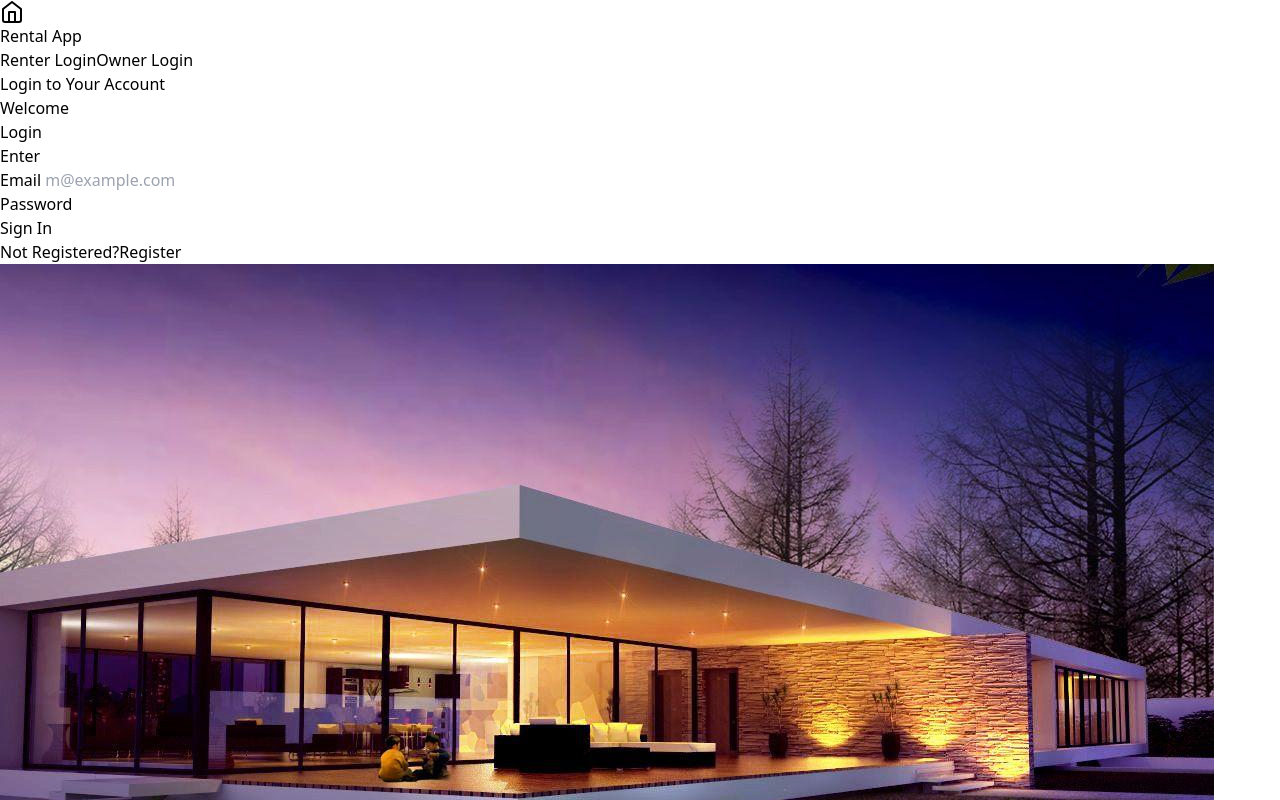
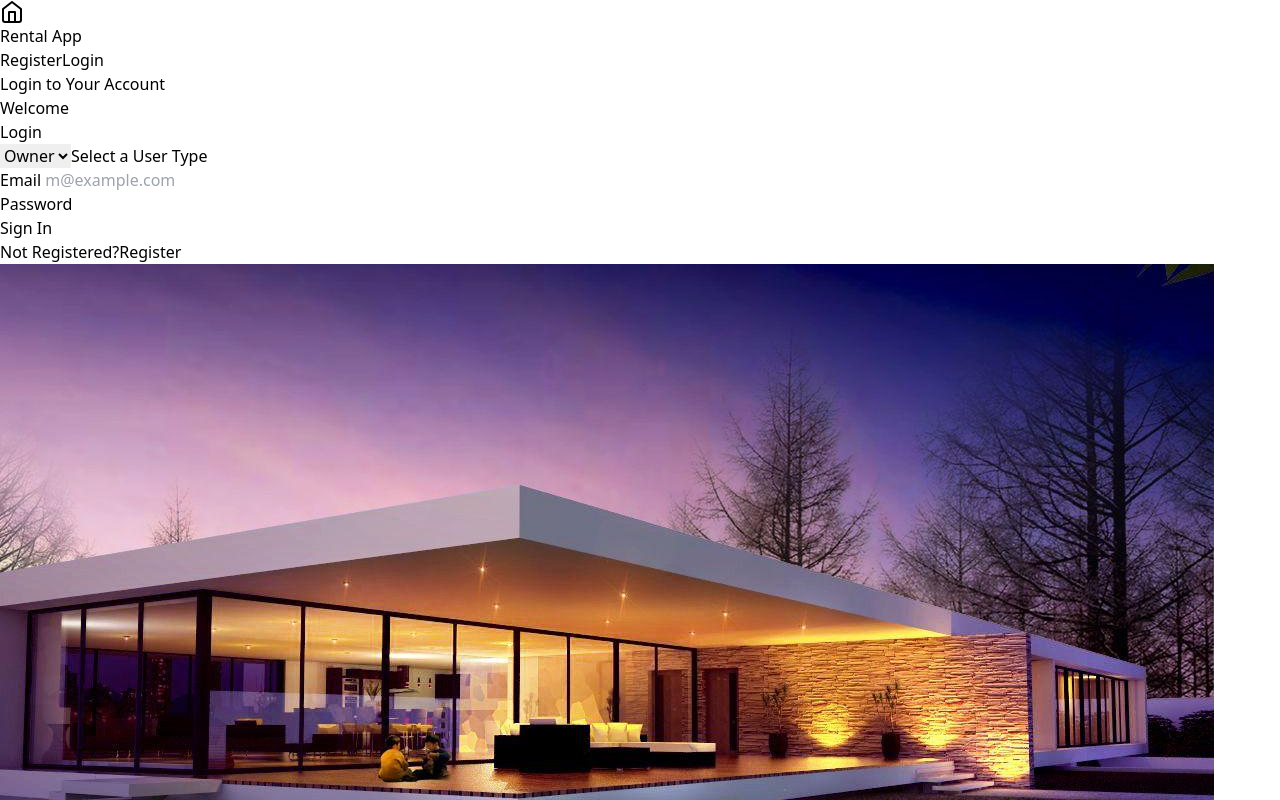
Before and after one commit to Madhavv1GitHub/HOUSE-RENT-APP-USING-MERN, a React (Vite) app in the folder frontend/: page /login in a window 1280 px wide. Shown: the top 800 px of the page. Built offline with nearby package versions, Linux system fonts and the light colour scheme.

Commit message:
"backend started"

```diff
--- a/frontend/src/components/Cards.jsx
+++ b/frontend/src/components/Cards.jsx
@@ -11,7 +11,7 @@
                 />
                 <div class="p-6">
                     <h3 class="text-lg font-semibold">Cozy Apartment</h3>
-                    <p class="text-muted-foreground">2 Beds, 1 Ba</p>
+                    <p class="text-muted-foreground">2 Beds, 1 Bath</p>
                     <p class="text-lg font-bold">$1,500/month</p>
                 </div>
                 <div class="flex items-center p-6">
--- a/frontend/src/components/Header.jsx
+++ b/frontend/src/components/Header.jsx
@@ -13,13 +13,13 @@
                         <path d="m3 9 9-7 9 7v11a2 2 0 0 1-2 2H5a2 2 0 0 1-2-2z"></path>
                         <polyline points="9 22 9 12 15 12 15 22"></polyline>
                     </svg>
-                    <span class="text-xl font-bold">Rental App</span>
+                    <span class="text-xl font-bold">Rental App{user && <span class="pl-8">{user}</span>}</span>
                 </a>
 
                 <div class="flex items-center gap-2">
 
-                    <button onClick={()=>{navigate("/login") ; setRole('Owner')}}   class="bg-black text-white border border-gray-300 inline-flex h-9 items-center justify-center whitespace-nowrap rounded-md px-3 text-sm font-medium transition-colors focus:outline-none focus:ring-2 focus:ring-white focus:ring-offset-2 hover:bg-gray-800 hover:underline hover:underline-offset-4 hover:decoration-white disabled:pointer-events-none disabled:opacity-50"  >Renter Login</button>
-                    <button onClick={()=>{navigate("/login") ; setRole('Reneter')}}     class="bg-black text-white border border-gray-300 inline-flex h-9 items-center justify-center whitespace-nowrap rounded-md px-3 text-sm font-medium transition-colors focus:outline-none focus:ring-2 focus:ring-white focus:ring-offset-2 hover:bg-gray-800 hover:underline hover:underline-offset-4 hover:decoration-white disabled:pointer-events-none disabled:opacity-50"  >Owner Login</button>
+                    <button onClick={()=>{navigate("/Register")}} class="bg-black text-white border border-gray-300 inline-flex h-9 items-center justify-center whitespace-nowrap rounded-md px-3 text-sm font-medium transition-colors focus:outline-none focus:ring-2 focus:ring-white focus:ring-offset-2 hover:bg-gray-800 hover:underline hover:underline-offset-4 hover:decoration-white disabled:pointer-events-none disabled:opacity-50"  >Register</button>
+                    <button onClick={()=>{navigate("/login")}}    class="bg-black text-white border border-gray-300 inline-flex h-9 items-center justify-center whitespace-nowrap rounded-md px-5 text-sm font-medium transition-colors focus:outline-none focus:ring-2 focus:ring-white focus:ring-offset-2 hover:bg-gray-800 hover:underline hover:underline-offset-4 hover:decoration-white disabled:pointer-events-none disabled:opacity-50"  >Login</button>
                 </div>
 
             </header>
--- a/frontend/src/modules/common/Login.jsx
+++ b/frontend/src/modules/common/Login.jsx
@@ -16,20 +16,32 @@
                                         <h1 class="text-3xl font-bold tracking-tighter sm:text-5xl xl:text-6xl/none">Login to Your Account</h1>
                                         <p class="text-muted-foreground max-w-[600px] md:text-xl">Welcome</p>
                                     </div>
-                                    <form action="/submitted"method=''>
+                                    <form action="/submitted" method=''>
                                         <div class="bg-card text-card-foreground w-full max-w-md rounded-lg border shadow-sm" data-v0-t="card">
                                             <div class="flex flex-col space-y-1 p-6">
                                                 <h3 class="whitespace-nowrap text-2xl font-semibold tracking-tight">Login</h3>
-                                            <p class="text-muted-foreground text-sm">Enter</p>
+
+                                            </div>
+                                            <div class="relative h-10 w-72 min-w-[200px] ml-6">
+                                                <select
+                                                    class="peer h-full w-full rounded-[7px] border border-blue-gray-200 border-t-transparent bg-transparent px-3 py-2.5 font-sans text-sm font-normal text-blue-gray-700 outline outline-0 transition-all placeholder-shown:border placeholder-shown:border-blue-gray-200 placeholder-shown:border-t-blue-gray-200 empty:!bg-gray-900 focus:border-2 focus:border-gray-900 focus:border-t-transparent focus:outline-0 disabled:border-0 disabled:bg-blue-gray-50">
+                                                    <option value="Owner">Owner</option>
+                                                    <option value="Renter">Renter</option>
+
+                                                </select>
+                                                <label
+                                                    class="before:content[' '] after:content[' '] pointer-events-none absolute left-0 -top-1.5 flex h-full w-full select-none text-[11px] font-normal leading-tight text-blue-gray-400 transition-all before:pointer-events-none before:mt-[6.5px] before:mr-1 before:box-border before:block before:h-1.5 before:w-2.5 before:rounded-tl-md before:border-t before:border-l before:border-blue-gray-200 before:transition-all after:pointer-events-none after:mt-[6.5px] after:ml-1 after:box-border after:block after:h-1.5 after:w-2.5 after:flex-grow after:rounded-tr-md after:border-t after:border-r after:border-blue-gray-200 after:transition-all peer-placeholder-shown:text-sm peer-placeholder-shown:leading-[3.75] peer-placeholder-shown:text-blue-gray-500 peer-placeholder-shown:before:border-transparent peer-placeholder-shown:after:border-transparent peer-focus:text-[11px] peer-focus:leading-tight peer-focus:text-gray-900 peer-focus:before:border-t-2 peer-focus:before:border-l-2 peer-focus:before:border-gray-900 peer-focus:after:border-t-2 peer-focus:after:border-r-2 peer-focus:after:border-gray-900 peer-disabled:text-transparent peer-disabled:before:border-transparent peer-disabled:after:border-transparent peer-disabled:peer-placeholder-shown:text-blue-gray-500">
+                                                    Select a User Type
+                                                </label>
                                             </div>
                                             <div class="grid gap-4 p-6">
                                                 <div class="grid gap-2">
                                                     <label class="text-sm font-medium leading-none peer-disabled:cursor-not-allowed peer-disabled:opacity-70" for="email"> Email </label>
-                                                <input class="border-input bg-background ring-offset-background placeholder:text-muted-foreground focus-visible:ring-ring flex h-10 w-full rounded-md border px-3 py-2 text-sm file:border-0 file:bg-transparent file:text-sm file:font-medium focus-visible:outline-none focus-visible:ring-2 focus-visible:ring-offset-2 disabled:cursor-not-allowed disabled:opacity-50" id="email" placeholder="m@example.com" type="email" required/>
+                                                    <input class="border-input bg-background ring-offset-background placeholder:text-muted-foreground focus-visible:ring-ring flex h-10 w-full rounded-md border px-3 py-2 text-sm file:border-0 file:bg-transparent file:text-sm file:font-medium focus-visible:outline-none focus-visible:ring-2 focus-visible:ring-offset-2 disabled:cursor-not-allowed disabled:opacity-50" id="email" placeholder="m@example.com" type="email" required />
                                                 </div>
                                                 <div class="grid gap-2">
                                                     <label class="text-sm font-medium leading-none peer-disabled:cursor-not-allowed peer-disabled:opacity-70" for="password"> Password </label>
-                                                <input class="border-input bg-background ring-offset-background placeholder:text-muted-foreground focus-visible:ring-ring flex h-10 w-full rounded-md border px-3 py-2 text-sm file:border-0 file:bg-transparent file:text-sm file:font-medium focus-visible:outline-none focus-visible:ring-2 focus-visible:ring-offset-2 disabled:cursor-not-allowed disabled:opacity-50" id="password" type="password" required/>
+                                                    <input class="border-input bg-background ring-offset-background placeholder:text-muted-foreground focus-visible:ring-ring flex h-10 w-full rounded-md border px-3 py-2 text-sm file:border-0 file:bg-transparent file:text-sm file:font-medium focus-visible:outline-none focus-visible:ring-2 focus-visible:ring-offset-2 disabled:cursor-not-allowed disabled:opacity-50" id="password" type="password" required />
                                                 </div>
                                             </div>
                                             <div class="flex items-center p-6">
--- a/frontend/src/modules/user/Renter/AllProperties.jsx
+++ b/frontend/src/modules/user/Renter/AllProperties.jsx
@@ -15,6 +15,7 @@
                         <Cards/>
 
 
+
                     </div>
                 </main>
             </div>
```
Also changed, not shown: 2 other files (tests, documents, lock files or other folders). Lines whose indentation alone changed are shown as unchanged.
